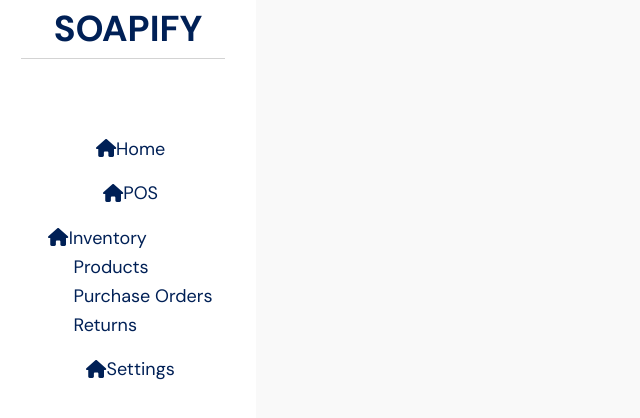
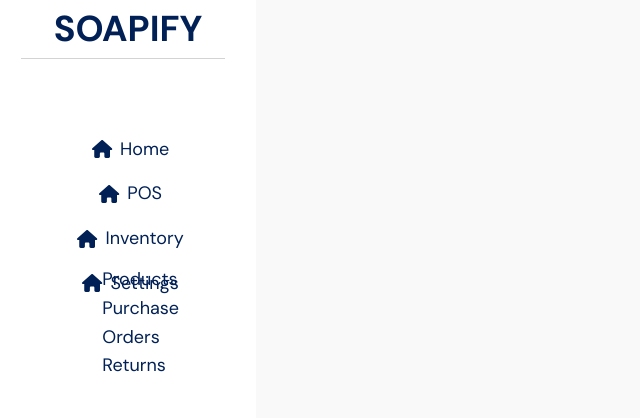
Before and after one commit to angeloeboy/soapify-frontend, a Next.js app: page / in a window 1280 px wide. Both pictures are taken after a click on the element "Inventory". Shown: the top 418 px of the page, without its empty margins (0-640 px from the left). Built offline with nearby package versions, Linux system fonts and the light colour scheme.

Commit message:
added icons. slight fix on menus positioning

```diff
--- a/src/components/sidebar.jsx
+++ b/src/components/sidebar.jsx
@@ -41,13 +41,24 @@ const Spacer = styled.div`
 `;
 
 const Menu = styled.div`
+  display: flex;
+  align-items: center;
   margin-left: 5px;
-  padding: 8px;
+  padding: 8px 0;
   cursor: pointer;
+  position: relative;
+
+  /* Add margin to the FontAwesomeIcon to create the gap */
+  & > svg {
+    margin-right: 8px; /* Adjust this value to control the gap size */
+  }
 `;
 
 const SubMenu = styled.div`
   margin-left: 25px;
+  position: absolute;
+  top: calc(100% + 4px);
+  left: 0;
 `;
 
 const Sidebar = () => {
@@ -62,53 +73,42 @@ const Sidebar = () => {
   };
 
   return (
-    <SidebarContainer className="sidebar">
+    <SidebarContainer>
       <h1>SOAPIFY</h1>
       <Line />
       <Spacer />
       <MenuContainer>
-        <Menu className="home-menu">
+        <Menu>
           <FontAwesomeIcon icon={faHouse} />
           Home
         </Menu>
-        <Menu
-          className="pos-with with-submenu"
-          onClick={() => handleSubMenuToggle(0)}
-        >
+        <Menu onClick={() => handleSubMenuToggle(0)}>
           <FontAwesomeIcon icon={faHouse} />
           POS
           {submenuOpen[0] && (
             <SubMenu>
-              <div className="pos-sub-possytem">POS System</div>
-              <div className="pos-sub-sales">Sales</div>
+              <div>POS System</div>
+              <div>Sales</div>
             </SubMenu>
           )}
         </Menu>
-        <Menu
-          className="inventory-menu with-submenu"
-          onClick={() => handleSubMenuToggle(1)}
-        >
+        <Menu onClick={() => handleSubMenuToggle(1)}>
           <FontAwesomeIcon icon={faHouse} />
           Inventory
           {submenuOpen[1] && (
             <SubMenu>
-              <div className="inventory-sub-products">Products</div>
-              <div className="inventory-sub-purchase-orders">
-                Purchase Orders
-              </div>
-              <div className="inventory-sub-returns">Returns</div>
+              <div>Products</div>
+              <div>Purchase Orders</div>
+              <div>Returns</div>
             </SubMenu>
           )}
         </Menu>
-        <Menu
-          className="settings-menu with-submenu"
-          onClick={() => handleSubMenuToggle(2)}
-        >
+        <Menu onClick={() => handleSubMenuToggle(2)}>
           <FontAwesomeIcon icon={faHouse} />
           Settings
           {submenuOpen[2] && (
             <SubMenu>
-              <div className="settings-sub-users">Users</div>
+              <div>Users</div>
             </SubMenu>
           )}
         </Menu>
```
